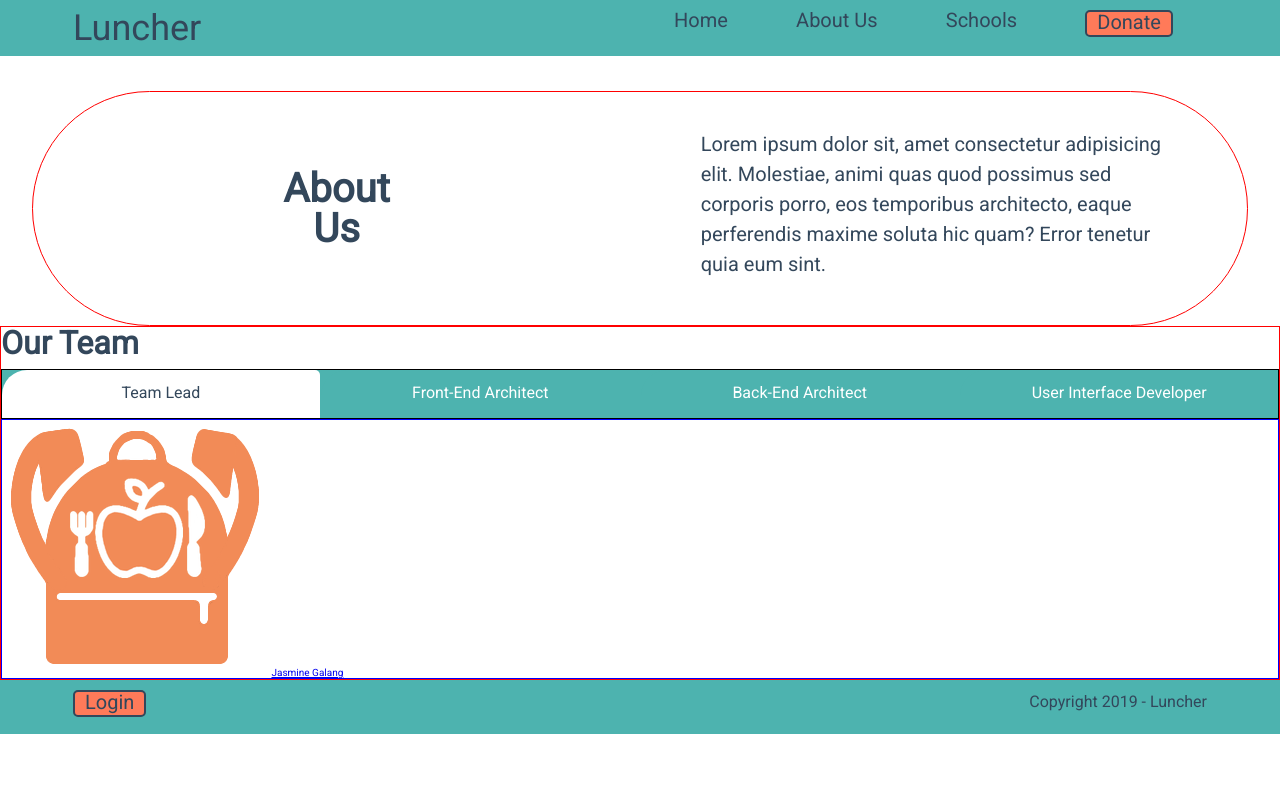
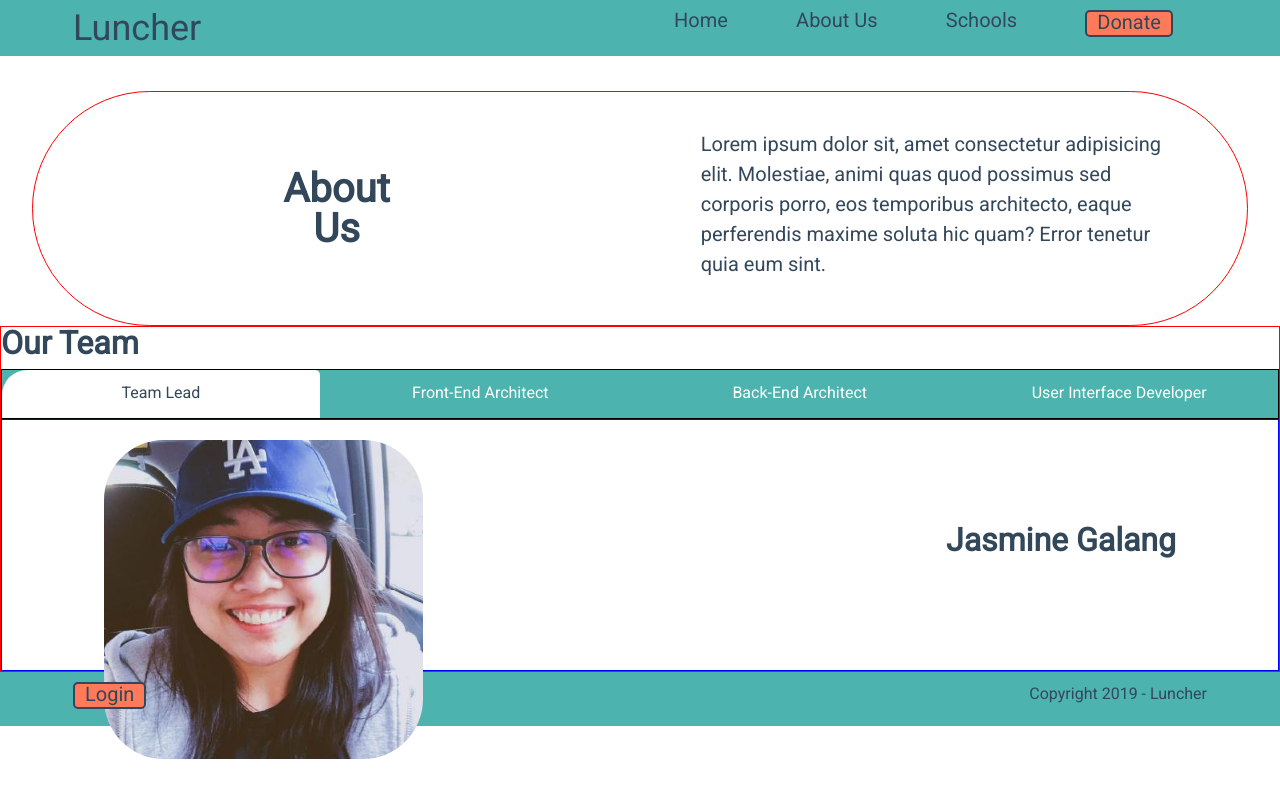
Before and after one commit to build-week-luncher/Luncher-User-Interface, a plain HTML site: page about-us.html in a window 1280 px wide. Drawn offline with Linux system fonts and the light colour scheme.

Commit message:
began working on tab display for about us

```diff
--- a/about-us.html
+++ b/about-us.html
@@ -38,13 +38,15 @@
                     <div class="tab" data-tab="4">User Interface Developer</div>
                 </div>
                 <div class="people">
-                    <div class="tab-content active-content" data-tab="1">
-                        <img src="/luncher-logo.png" alt="Jasmine Galang">
-                        <a href="https://github.com/jsmnglng">Jasmine Galang</a>
+                    <div class="tab-content single-person" data-tab="1">
+                        <div class="tab-img-container">
+                            <img src="/about-pics/Jasmine.jpg" alt="Jasmine Galang">
+                        </div>
+                        <a href="https://github.com/jsmnglng" target="_blank"><h2>Jasmine Galang</h2></a>
                     </div>
-                    <div class="tab-content" data-tab="2"></div>
-                    <div class="tab-content" data-tab="3"></div>
-                    <div class="tab-content" data-tab="4"></div>
+                    <div class="tab-content multi-person hidden-content" data-tab="2"></div>
+                    <div class="tab-content single-person hidden-content" data-tab="3"></div>
+                    <div class="tab-content single-person hidden-content" data-tab="4"></div>
                 </div>
 
             </div>
--- a/less/about-us.less
+++ b/less/about-us.less
@@ -53,6 +53,33 @@
 
         .people{
             border: 1px solid blue;
+
+            .hidden-content{
+                display: none;
+            }
+
+            .single-person{
+                display: flex;
+                justify-content: space-around;
+                align-items: center;
+
+                .tab-img-container{
+                    display: block;
+                    padding-top: 20px;
+                    width: 50%;
+                    height: 250px;
+                }
+
+                img{
+                    width: 50%;
+                    height: auto;
+                    border-radius: 60px;
+                }
+
+                a{
+                    text-decoration: none;
+                }
+            }
         }
     }
 }
```
Also changed, not shown: about-pics/Jasmine.jpg (added), css/index.css.
